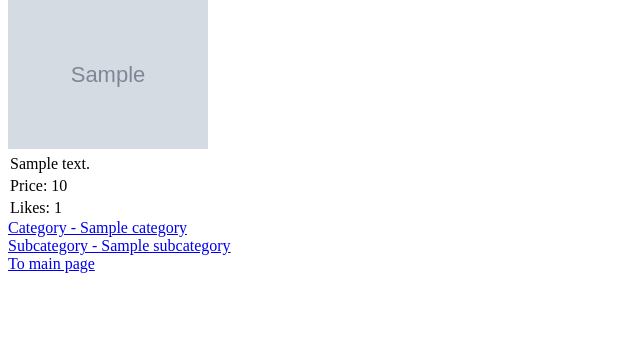
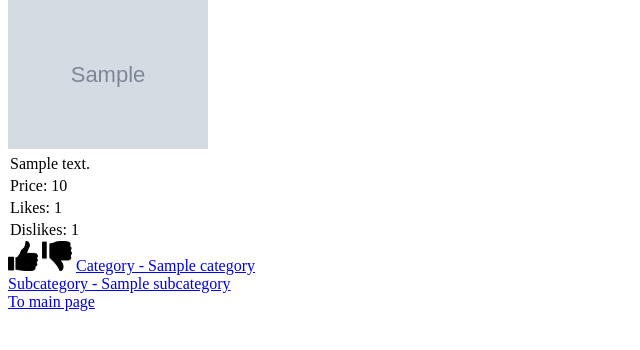
Before and after one commit to Arshak-Yesayan/food_market, a Django app: a page that uses food_market/templates/product/spec.html in a window 1280 px wide. Shown: the part 156-506 px from the top of the page, without its empty margins (0-640 px from the left). Run offline with Django 3.2, Linux system fonts and the light colour scheme; tables that the repository leaves empty hold one stand-in row (values such as "Sample post"); grey boxes marked "Sample" are stand-in pictures.

Commit message:
Likes Dislikes

```diff
--- a/food_market/product/admin.py
+++ b/food_market/product/admin.py
@@ -1,6 +1,6 @@
 from django.contrib import admin
 
-from product.models import Product, Category, Subcategory
+from product.models import Product, Category, Subcategory, Like
 
 # Register your models here.
 
@@ -10,3 +10,4 @@
 admin.site.register(Product)
 admin.site.register(Category)
 admin.site.register(Subcategory)
+admin.site.register(Like)
--- a/food_market/product/models.py
+++ b/food_market/product/models.py
@@ -1,5 +1,5 @@
 from django.db import models
-# from django.template.defaultfilters import slugify
+from django.contrib.auth.models import User
 
 import os
 from uuid import uuid4
@@ -28,20 +28,16 @@
     image = models.ImageField(upload_to=upload_location, max_length=255, null=True, blank=True, default='product/default.png')
     likes = models.IntegerField(default=0, null=False)
     dislikes = models.IntegerField(default=0, null=False)
-    # category = models.ForeignKey(Category, on_delete=models.CASCADE, default=1)
     subcategory = models.ForeignKey(Subcategory, on_delete=models.CASCADE, default=1)
     price = models.IntegerField(default=0, null=False)
-    # slug = models.SlugField(blank=True, unique=True)
 
     def __str__(self):
         return self.title
 
-    # def save(self, *args, **kwargs):
-    #     self.slug = slugify(self.title)
-    #     super(Product, self).save(*args, **kwargs)
+class Like(models.Model):
+    username = models.ForeignKey(User, on_delete=models.CASCADE)
+    product = models.ForeignKey(Product, on_delete=models.CASCADE)
+    like_dislike = models.BooleanField()
 
-    # def delete(self,*args,**kwargs):
-    #     if os.path.isfile(self.image.path):
-    #         os.remove(self.image.path)
-
-    #     super(Product, self).delete(*args,**kwargs)
+    def __str__(self):
+        return str(self.username) + ' - ' + str(self.product)
--- a/food_market/product/views.py
+++ b/food_market/product/views.py
@@ -1,7 +1,8 @@
 from django.shortcuts import render, redirect
 from django.http import JsonResponse
+from django.contrib.auth.models import User
 
-from product.models import Product, Category, Subcategory
+from product.models import Product, Category, Subcategory, Like
 from random import randint
 
 # Create your views here.
@@ -96,13 +97,41 @@
         try:
             id = request.GET['id']
             what = request.GET['what']
-            product = Product.objects.get(id=id)
-            if what == 'like':
-                product.likes += 1
-            elif what == 'dislike':
-                product.dislikes += 1
-            product.save()
-            return JsonResponse({'result': True})
+            user = User.objects.get(username=request.user.username)
+            products = Product.objects.filter(id=id)
+            if products.exists():
+                product = products[0]
+                likes = Like.objects.filter(username=user, product=product)
+                if likes.exists():
+                    like_row = likes[0]
+                    if what == 'like':
+                        if not like_row.like_dislike:
+                            product.likes += 1
+                            product.dislikes -= 1
+                            like_row.like_dislike = True
+                            done = 'd_to_l'
+                    elif what == 'dislike':
+                        if like_row.like_dislike:
+                            product.dislikes += 1
+                            product.likes -= 1
+                            like_row.like_dislike = False
+                            done = 'l_to_d'
+                else:
+                    if what == 'like':
+                        product.likes += 1
+                        like_dislike = True
+                        like_row = Like(username=user, product=product, like_dislike=like_dislike)
+                        done = 'l'
+                    elif what == 'dislike':
+                        product.dislikes += 1
+                        like_dislike = False
+                        like_row = Like(username=user, product=product, like_dislike=like_dislike)
+                        done = 'd'
+                like_row.save()
+                product.save()
+            else:
+                return JsonResponse({'result': False})
+            return JsonResponse({'result': True, 'done': done})
         except:
             return JsonResponse({'result': False})
     else:
--- a/food_market/static/js/like.js
+++ b/food_market/static/js/like.js
@@ -4,15 +4,27 @@
         if (this.readyState == 4 && this.status == 200) {
             table = JSON.parse(this.response);
             if (table['result']) {
-                if (what == 'like') {
-                    likes = document.getElementById("likes_" + id).textContent;
-                    console.log(likes);
-                    document.getElementById("likes_" + id).innerHTML = String(parseInt(document.getElementById("likes_" + id).textContent) + 1);
-                }
-                else if (what == 'dislike') {
-                    dislikes = document.getElementById("dislikes_" + id).textContent;
-                    console.log(dislikes);
-                    document.getElementById("dislikes_" + id).innerHTML = String(parseInt(document.getElementById("dislikes_" + id).textContent) + 1);
+                switch (table['done']) {
+                    case 'd_to_l':
+                        likes = document.getElementById("likes_" + id).textContent;
+                        document.getElementById("likes_" + id).innerHTML = String(parseInt(document.getElementById("likes_" + id).textContent) + 1);
+                        dislikes = document.getElementById("dislikes_" + id).textContent;
+                        document.getElementById("dislikes_" + id).innerHTML = String(parseInt(document.getElementById("dislikes_" + id).textContent) - 1);
+                        break;
+                    case 'l_to_d':
+                        likes = document.getElementById("likes_" + id).textContent;
+                        document.getElementById("likes_" + id).innerHTML = String(parseInt(document.getElementById("likes_" + id).textContent) - 1);
+                        dislikes = document.getElementById("dislikes_" + id).textContent;
+                        document.getElementById("dislikes_" + id).innerHTML = String(parseInt(document.getElementById("dislikes_" + id).textContent) + 1);
+                        break;
+                    case 'l':
+                        likes = document.getElementById("likes_" + id).textContent;
+                        document.getElementById("likes_" + id).innerHTML = String(parseInt(document.getElementById("likes_" + id).textContent) + 1);
+                        break;
+                    case 'd':
+                        dislikes = document.getElementById("dislikes_" + id).textContent;
+                        document.getElementById("dislikes_" + id).innerHTML = String(parseInt(document.getElementById("dislikes_" + id).textContent) + 1);
+                        break;
                 }
             }
         }
--- a/food_market/templates/product/spec.html
+++ b/food_market/templates/product/spec.html
@@ -37,11 +37,15 @@
     <img src="{{ product.image.url }}" width="200"><br>
     <p>{{ product.description }}</p><br>
     <p>Price: {{ product.price }}</p><br>
-    <p>Likes: {{ product.likes }}</p><br>
+    <p>Likes: </p><p id="likes_{{ product.id }}">{{ product.likes }}</p><br>
+    <p>Dislikes: </p><p id="dislikes_{{ product.id }}">{{ product.dislikes }}</p><br>
+    <img src="{% static 'images/like.png' %}" width="30" height="30" onclick="like({{ product.id }}, 'like')">
+    <img src="{% static 'images/dislike.png' %}" width="30" height="30" onclick="like({{ product.id }}, 'dislike')">
     <a href="{% url 'category' category %}">Category - {{ category }}</a><br>
     <a href="{% url 'subcategory' product.subcategory %}">Subcategory - {{ product.subcategory }}</a><br>
     <a href="{% url 'all_products' %}">
         To main page
     </a>
+    <script src="{% static 'js/like.js' %}"></script>
 </body>
 </html>
```
Also changed, not shown: food_market/product/migrations/0003_like.py (added).
